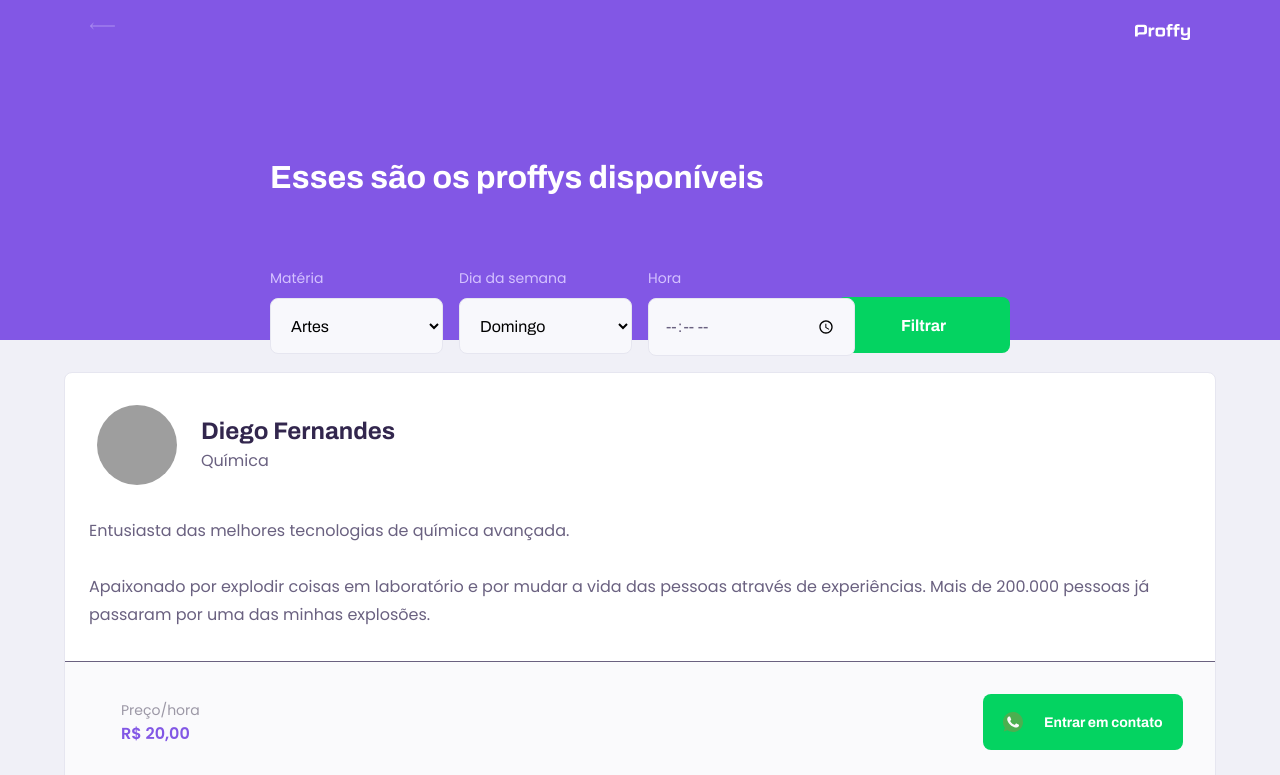
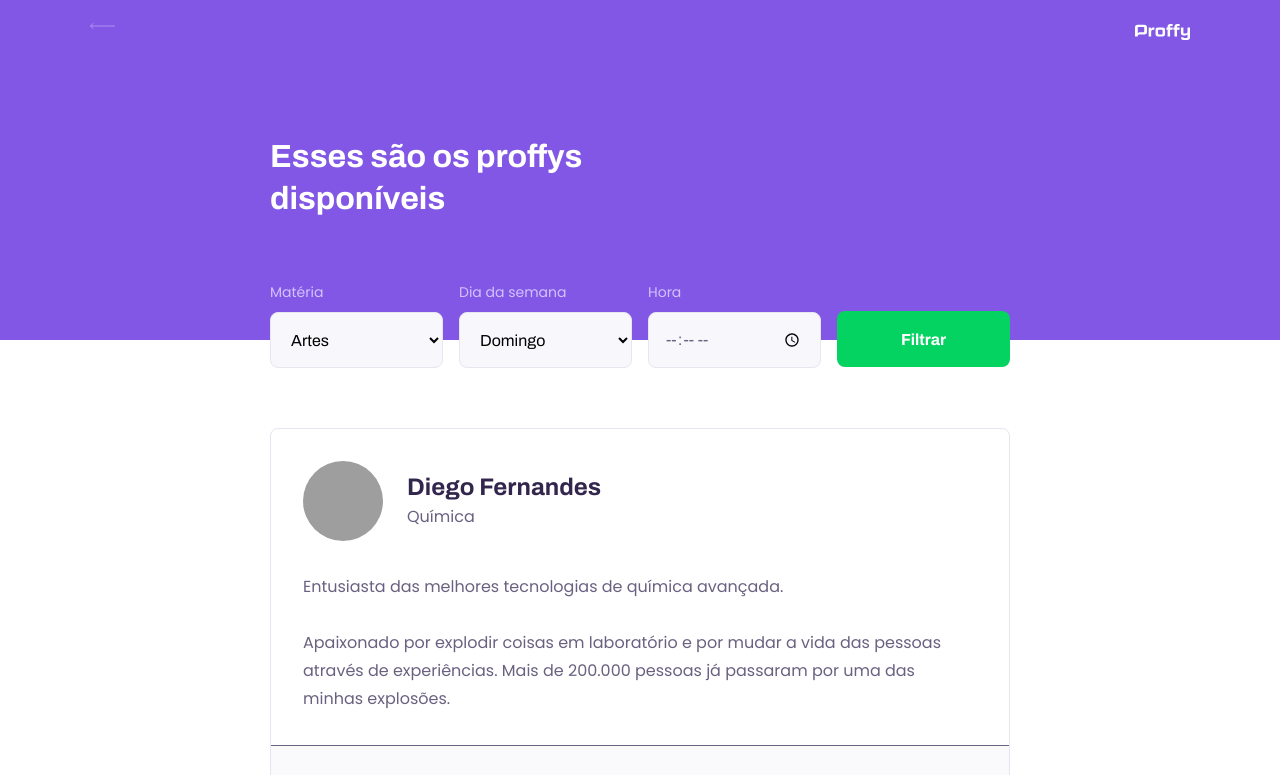
Before and after one commit to FabioKishino/proffy, a plain HTML site: page study.html in a window 1280 px wide. Shown: the top 775 px of the page. Drawn offline with Linux system fonts and the light colour scheme; grey boxes are pictures that could not be loaded.

Commit message:
Segundo dia de NLW :rocket:
Atualizações referente ao segundo dia da Next Level Week :rocket:

```diff
--- a/study.html
+++ b/study.html
@@ -1,47 +1,26 @@
-<!-- TAG HEAD: Toda configuração do documento-->
-<!-- TAG BODY: Todo conteudo visivel na pág  -->
-<!--
-HTML
-HyperText
-    Hipertexto
-    <a>
-Markup
-    Marcação
--->
-
-
 <!DOCTYPE html>
 <html lang="pt_br"> <!-- lang é um atributo -->
 <head>
     <meta charset="UTF-8"> <!-- -->
     <meta name="viewport" content="width=device-width, initial-scale=1.0">
+
     <title>Proffy | Sua plataforma de estudos online</title>
-
-    <!-- CSS = Cascading StyleSheet -> Folha de estilo em cascata
-         forma de usar css no codigo html (tag style):
-    <style>
-        #Acesso pela classe button
-        .button {}
-        #Acesso pela tag
-        h1 {}
-        #Acesso pelo id (mais forte do CSS)
-        #page-landing {}
-    </style>
-    -->
 
     <link rel="stylesheet" href="/styles/main.css">
     <link rel="stylesheet" href="/styles/partials/page-study.css">
-
     <link href="https://fonts.googleapis.com/css2?family=Archivo:wght@400;700&amp;family=Poppins:wght@400;600&amp;display=swap" rel="stylesheet">
 
+    <title>Proffy</title>
 </head>
 
 <body id="page-study">
+
     <div id="container">
         <header class="page-header">
+
             <div class="top-bar-container">
                 <a href="/">
-                <img src="/images/icons/back.svg" alt="Voltar">
+                    <img src="/images/icons/back.svg" alt="Voltar">
                 </a>
                 <img src="/images/logo.svg" alt="Proffy">
             </div>
@@ -85,7 +64,9 @@ Markup
                         <!-- exemplo de types: time, number -->
                         <input name="time" id="time" type="time" >
                     </div>
+
                     <button type="submit">Filtrar</button>
+
                 </form>
             </div>
 
@@ -133,8 +114,8 @@ Markup
                         <img src="/images/icons/whatsapp.svg" alt="Whatsapp">Entrar em contato
                     </button>
                 </footer>
+
             </article>
-
         </main>
     </div>
 
--- a/styles/main.css
+++ b/styles/main.css
@@ -1,11 +1,11 @@
 :root {
     /* Variaveis CSS */
-    --color-brackground: #F0F0F7;
+    --color-background: #F0F0F7;
     --color-primary-lighter: #9871F5;
-    --color-primary-light: #916bEA;
+    --color-primary-light: #916BEA;
     --color-primary: #8257E5;
     --color-primary-dark: #774DD6;
-    --color-primary-darker: #6842C2;
+    --color-primary-darker: #6842c2;
     --color-secondary: #04D361;
     --color-secondary-dark: #04BF58;
     --color-title-in-primary: #FFFFFF;
@@ -23,17 +23,14 @@
     font-size: 60%; /* Controle das medidas rem */
 }
 
-/*
-
-    "*" -> Qualquer elemento
-
-*/
+/* "*" -> Qualquer elemento */
 * {
     margin: 0;
     padding: 0; /* -> padding = preenchimento */
     box-sizing: boder-box;
+    -webkit-box-sizing: border-box;
+    -moz-box-sizing: border-box;
 }
-
 
 /*
 #container {
@@ -43,7 +40,6 @@
     margin: 40px 10px;
     box-sizing: boder-box;
 } */
-
 
 html,
 body {
--- a/styles/partials/page-study.css
+++ b/styles/partials/page-study.css
@@ -65,7 +65,7 @@
     background: var(--color-secondary);
     color: var(--color-button-text);
     border: 0;
-    border-radius: .8rem;
+    border-radius: 0.8rem;
     cursor: pointer;
     font: 700 1.6rem Archivo;
     display: flex;
@@ -155,7 +155,7 @@
     margin-top: .4rem;
 }
 
-.teacher-item p {
+.teacher-item > p {
     padding: 0 2.4rem;
     font-size: 1.6rem;
     line-height: 2.8rem;
@@ -191,7 +191,7 @@
     background: var(--color-secondary);
     color: var(--color-button-text);
     border: 0;
-    border-radius: .8rem;
+    border-radius: 0.8rem;
     cursor: pointer;
     font: 700 1.4rem Archivo;
 
@@ -234,6 +234,10 @@
         justify-content: center;
     }
 
+    .page-header .header-content strong {
+        max-width: 350px;
+    }
+
     .teacher-item header,
     .teacher-item footer {
         padding: 32px;
@@ -246,4 +250,32 @@
         position: absolute;
         bottom: -28px;
     }
+
+    #page-study main {
+        padding: 32px 0;
+        max-width: 740px;
+    }
+
+    #search-teachers .select-block {
+        margin-bottom: 0;
+    }
+
+    .teacher-item > p {
+        padding: 0 32px;
+    }
+
+    .teacher-item footer p strong {
+        display: initial;
+        margin-left: 16px;
+    }
+
+    .teacher-item footer button {
+        width: 245px;
+        font-size: 16px;
+        justify-content: center;
+    }
+
+    .teacher-item footer button img {
+        margin-right: 16px;
+    }
 }
```
